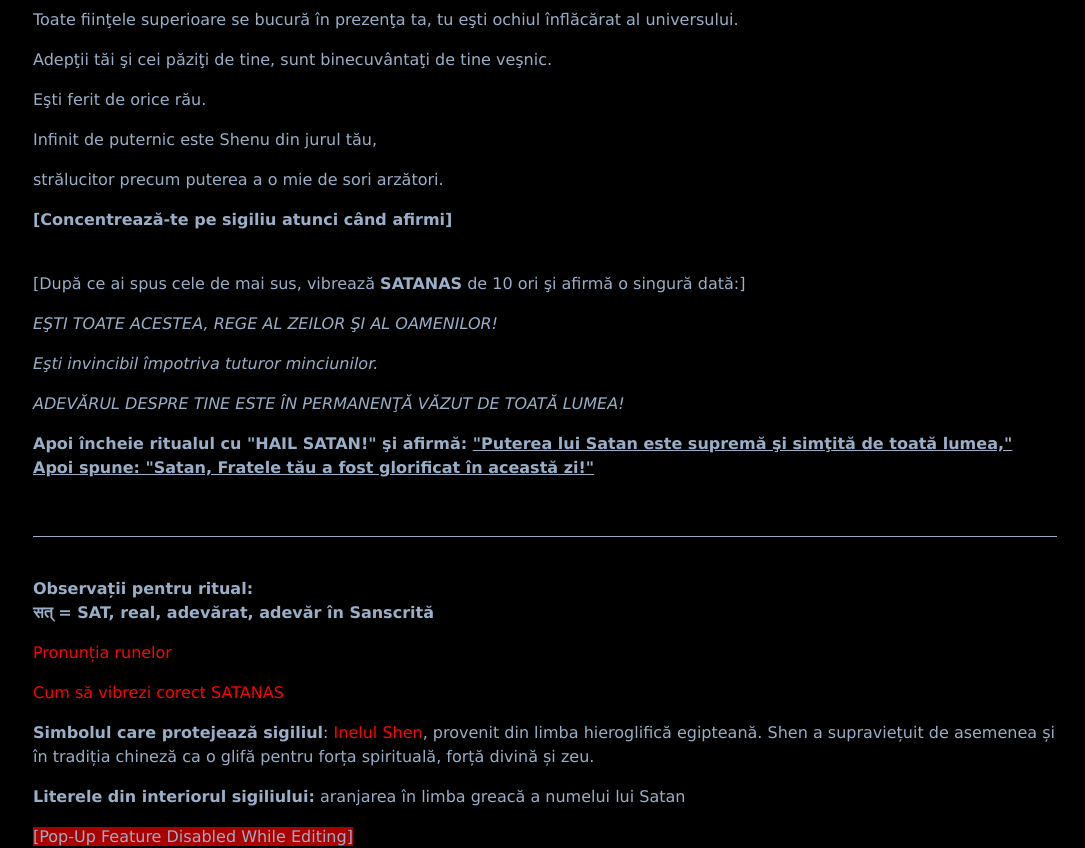
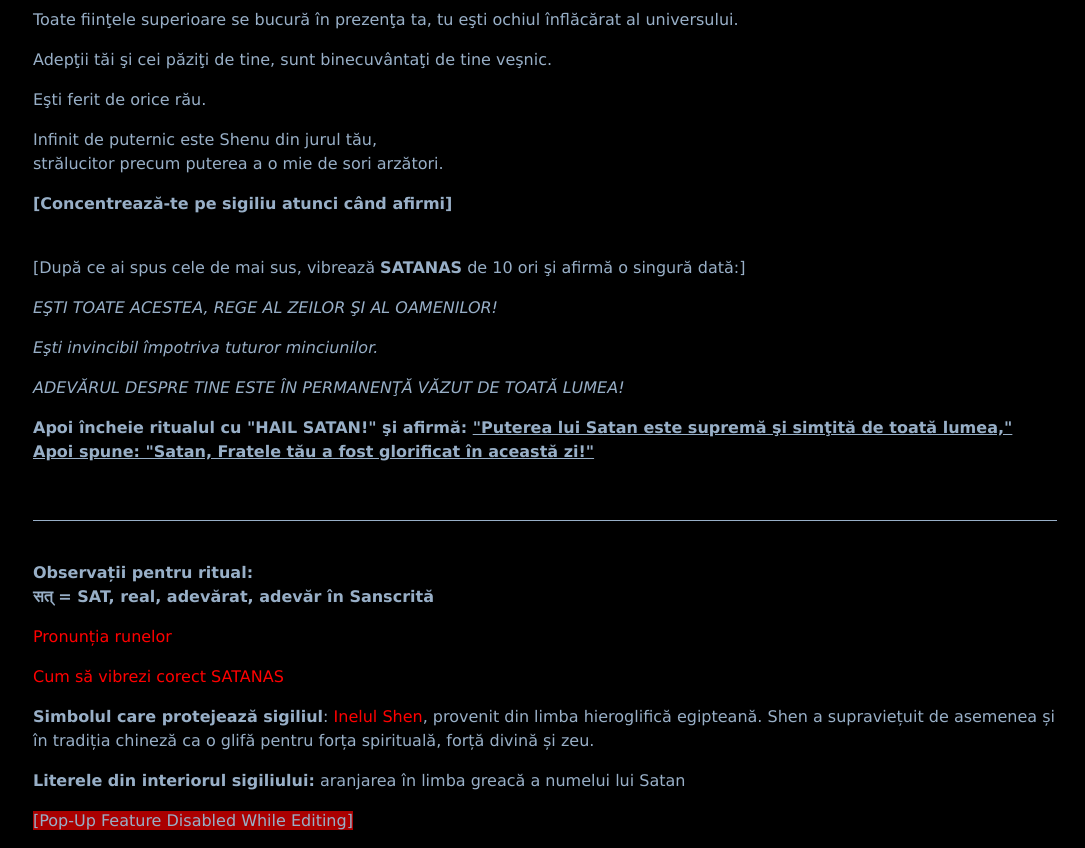
Before and after one commit to darkblueeye/Ritualul-Puterii-lui-Beelzebul, a plain HTML site: page Ritualul%20Puterii%20lui%20Beelzebul.html in a window 1280 px wide. Shown: the part 3560-4408 px from the top of the page, without its empty margins (95-1180 px from the left). Drawn offline with Linux system fonts and the light colour scheme.

Commit message:
Update Ritualul%20Puterii%20lui%20Beelzebul.html

```diff
--- a/Ritualul%20Puterii%20lui%20Beelzebul.html
+++ b/Ritualul%20Puterii%20lui%20Beelzebul.html
@@ -111,7 +111,7 @@
 <p><br>Baalzebul, Regele Zeilor &#351;i al Demonilor, e&#351;ti atotputernic,&nbsp;</p><p>Toate fiin&#355;ele superioare se bucur&#259; &#238;n prezen&#355;a ta, tu e&#351;ti ochiul
 &#238;nfl&#259;c&#259;rat al universului.&nbsp;</p>
 <p>Adep&#355;ii t&#259;i &#351;i cei p&#259;zi&#355;i de tine, sunt binecuv&#226;nta&#355;i de tine ve&#351;nic. </p>
-<p><span style="font-size: 12pt;">E&#351;ti ferit de orice r&#259;u.</span></p><p>Infinit de puternic este Shenu din jurul t&#259;u,&nbsp;</p><p>str&#259;lucitor precum puterea a o mie de sori arz&#259;tori.&nbsp;</p>
+<p><span style="font-size: 12pt;">E&#351;ti ferit de orice r&#259;u.</span></p><p>Infinit de puternic este Shenu din jurul t&#259;u,&nbsp;<br>str&#259;lucitor precum puterea a o mie de sori arz&#259;tori.&nbsp;</p>
 <p><b>[Concentreaz&#259;-te pe sigiliu atunci c&#226;nd afirmi]</b></p>
 <p><br>[Dup&#259; ce ai spus cele de mai sus, vibreaz&#259; <b>SATANAS</b> de 10 ori &#351;i
 afirm&#259; o singur&#259; dat&#259;:]
@@ -120,7 +120,7 @@
 <p><span style="font-size: 12pt;"><i>E&#351;ti invincibil &#238;mpotriva tuturor minciunilor.</i></span></p><p><i>ADEV&#258;RUL DESPRE TINE ESTE &#206;N PERMANEN&#354;&#258; V&#258;ZUT DE TOAT&#258;
 LUMEA!&nbsp;</i></p>
 <p><b>Apoi &#238;ncheie ritualul cu "HAIL SATAN!" &#351;i afirm&#259;: <u>"Puterea lui Satan
-este suprem&#259; &#351;i sim&#355;it&#259; de toat&#259; lumea,"
+este suprem&#259; &#351;i sim&#355;it&#259; de toat&#259; lumea,"<br>
 Apoi spune: "Satan, Fratele t&#259;u a fost glorificat &#238;n aceast&#259; zi!"</u></b></p>
 <p><b><u></u></b><br></p>
 <hr>
```
